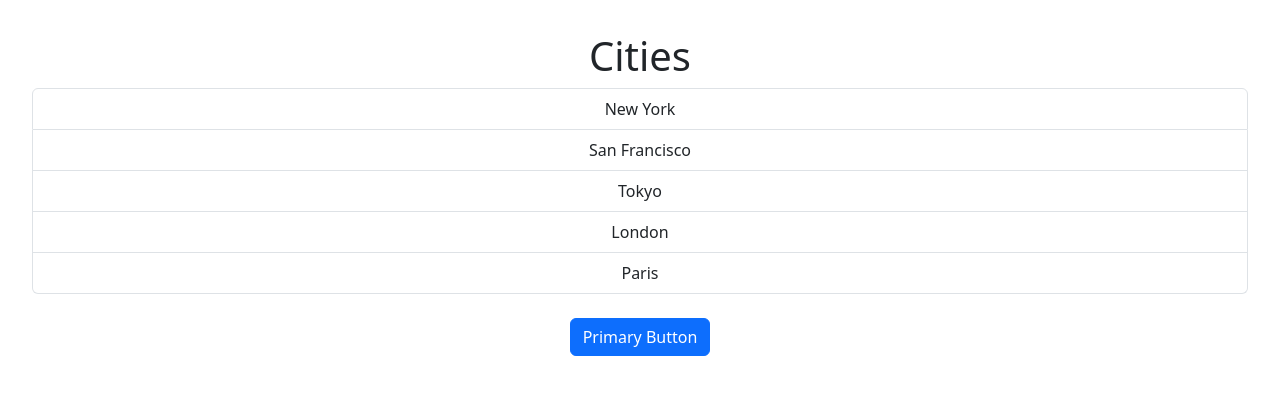
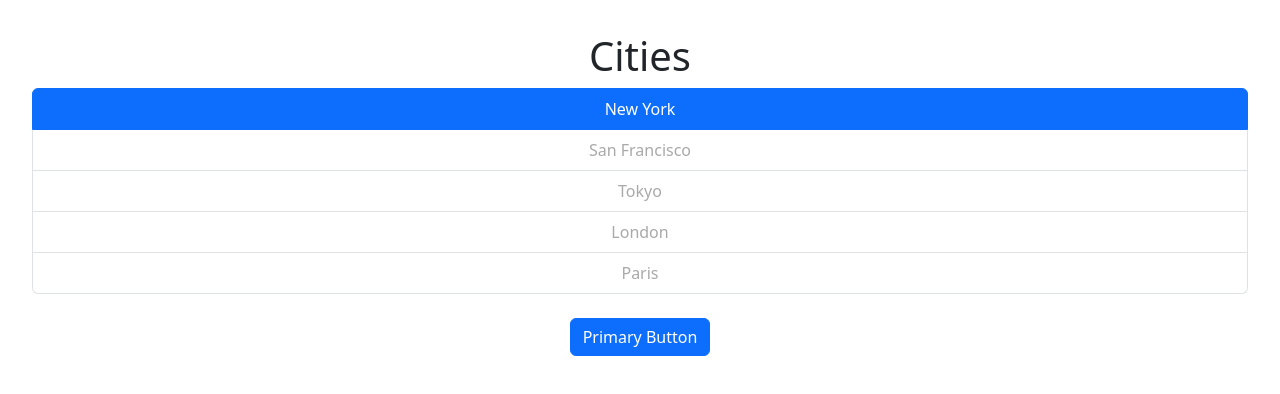
Before and after one commit to barinova/app-react-course, a React (Vite) app: page / in a window 1280 px wide. Shown: the top 394 px of the page. Built offline with nearby package versions, Linux system fonts and the light colour scheme.

Commit message:
"styled" components

```diff
--- a/src/components/ListGroup.tsx
+++ b/src/components/ListGroup.tsx
@@ -1,4 +1,19 @@
 import { useState } from 'react';
+import styled from 'styled-components';
+
+const List = styled.ul`
+  list-style: none;
+  padding: 0;
+`;
+
+const ListItem = styled.li<ListItemProps>`
+  color: darkgray;
+  background: ${props => (props.active ? 'pink' : 'none')};
+`;
+
+interface ListItemProps {
+  active: boolean;
+}
 
 interface Props {
   items: string[];
@@ -7,15 +22,16 @@
 }
 
 function ListGroup({ items, heading, onSelectItem }: Props) {
-  const [selectedIndex, setSelectedIndex] = useState(-1);
+  const [selectedIndex, setSelectedIndex] = useState(0);
 
   return (
     <>
       <h1>{heading}</h1>
       {!items.length && <p>No items found</p>}
-      <ul className="list-group">
+      <List className="list-group">
         {items.map((item, index) => (
-          <li
+          <ListItem
+            active={index === selectedIndex}
             className={
               selectedIndex === index
                 ? 'list-group-item active'
@@ -28,9 +44,9 @@
             }}
           >
             {item}
-          </li>
+          </ListItem>
         ))}
-      </ul>
+      </List>
     </>
   );
 }
```
Also changed, not shown: package.json (+5 -3 lines), 1 other file (tests, documents, lock files or other folders).
